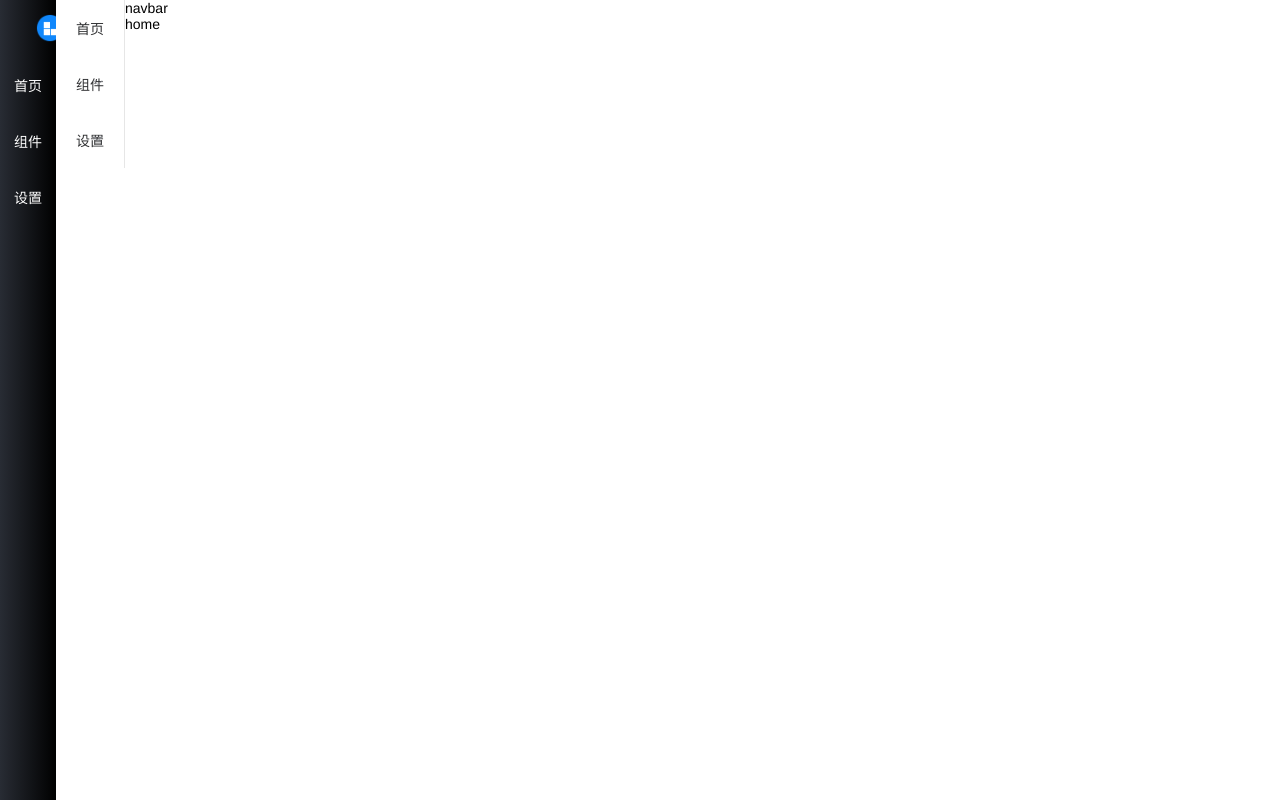
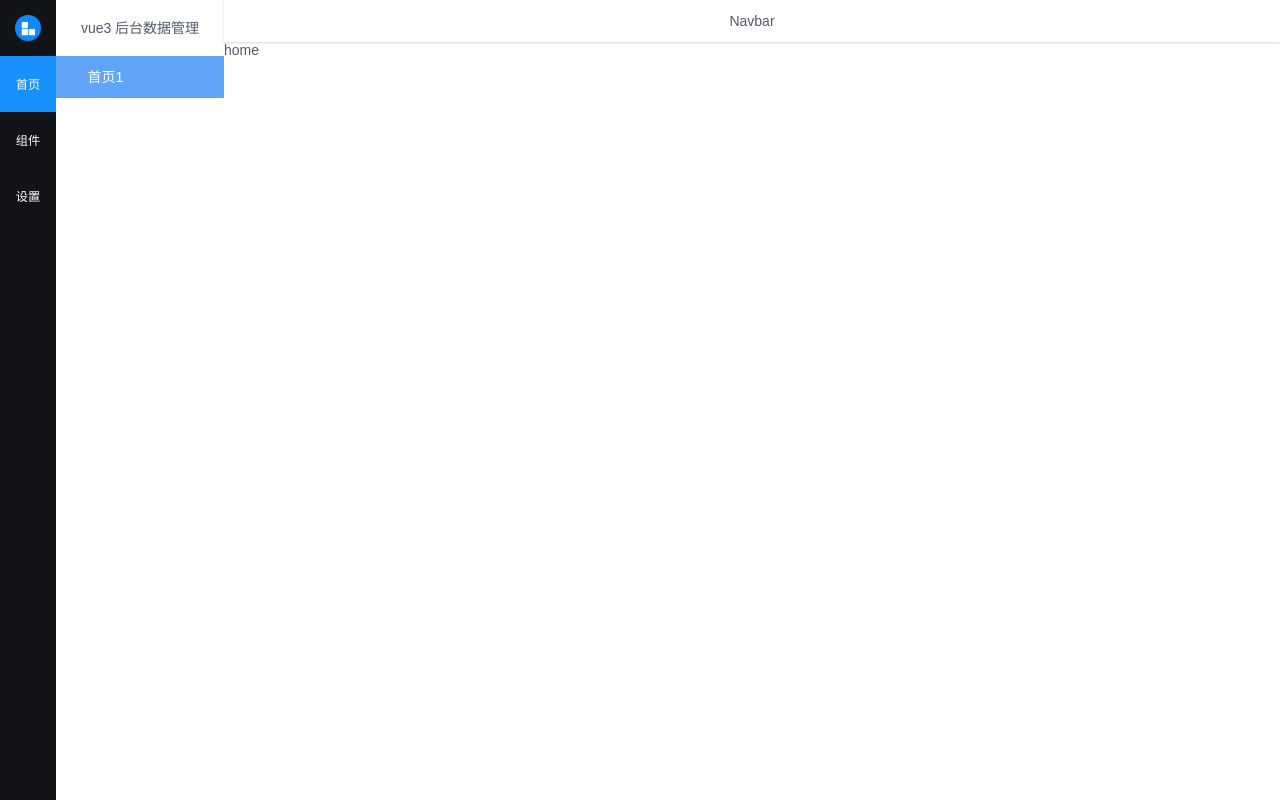
Before and after one commit to ljxyaly/vue3-element-admin, a Vue app: page /#/home in a window 1280 px wide. Built offline with nearby package versions, Linux system fonts and the light colour scheme; a small style sheet from the web is missing.

Commit message:
sidebar修改

```diff
--- a/index.html
+++ b/index.html
@@ -15,11 +15,13 @@
         font-size: 14px;
       }
       #app {
-        font-family: Avenir, Helvetica, Arial, sans-serif;
+        /* font-family: Avenir, Helvetica, Arial, sans-serif; */
+        font-family: PingFang SC,Arial,Microsoft YaHei,sans-serif;
         -webkit-font-smoothing: antialiased;
         -moz-osx-font-smoothing: grayscale;
         height: 100vh;
         overflow: hidden;
+        color: #515a6e;
       }
     </style>
     <script type="module" src="/src/main.js"></script>
--- a/src/layout/components/Navbar.vue
+++ b/src/layout/components/Navbar.vue
@@ -1,6 +1,6 @@
 <template>
-  <div>
-    navbar
+  <div class="h-12 flex items-center justify-center shadow">
+    Navbar
   </div>
 </template>
 
--- a/src/layout/components/Sidebar.vue
+++ b/src/layout/components/Sidebar.vue
@@ -1,16 +1,34 @@
 <template>
   <div class="sidebar_left h-full w-16">
     <div class="logo_wrap h-16 flex flex-col items-center justify-center">
-      <img src="/logo.png" class="w-8">
+      <img src="/logo.png" class="w-8" />
     </div>
     <el-scrollbar>
-      <div v-for="(item, index) in routes" :key="index" class="w-16 h-16 flex flex-col items-center justify-center">
-        <div class="iconfont mb-1" :class="[item.meta.icon]"></div>
-        <div class="">{{ item.meta.title }}</div>
+      <div
+        v-for="(item, index) in routes"
+        :key="index"
+        class="
+          w-16
+          h-16
+          flex flex-col
+          items-center
+          justify-center
+          cursor-pointer
+          item
+          transition-all
+          duration-300
+        "
+        :class="{
+          active: checkedActiveWrapMenu(item),
+        }"
+        @click="toPage(item)"
+      >
+        <div class="iconfont mb-1 text-lg" :class="[item.meta.icon]"></div>
+        <div class="text-sm">{{ item.meta.title }}</div>
       </div>
     </el-scrollbar>
   </div>
-  <div class="sidebar_right h-full">
+  <!-- <div class="sidebar_right h-full w-48">
     <el-scrollbar>
       <el-menu
         unique-opened
@@ -30,14 +48,14 @@
               v-for="(subItem, subIndex) in item.children"
               :key="subIndex"
               :index="subItem.path"
-              @click="toPage(subItem.path)"
+              @click="toPage(subItem)"
               >{{ subItem.meta.title }}</el-menu-item
             >
           </el-submenu>
           <el-menu-item
             v-if="item.children.length === 1"
             :index="item.children[0].path"
-            @click="toPage(item.path)"
+            @click="toPage(item)"
           >
             <i class="iconfont" :class="[item.children[0].meta.icon]" />
             <template #title
@@ -47,28 +65,122 @@
         </div>
       </el-menu>
     </el-scrollbar>
+  </div> -->
+  <div class="sidebar_right h-full w-48">
+    <div class="h-16 flex flex-col items-center justify-center">
+      vue3 后台数据管理
+    </div>
+    <el-scrollbar>
+      <!-- <el-menu
+        unique-opened
+        :default-active="state.defaultActive"
+        @open="handleOpen"
+        @close="handleClose"
+        router
+        :collapse="layoutStore.sidebar.collapse"
+      >
+        <div v-for="(item, index) in getInnerMenu" :key="index">
+          <el-menu-item
+            :index="item.path"
+            @click="toPage(item)"
+          >
+            <i class="iconfont" :class="[item.meta.icon]" />
+            <template #title
+              ><span>{{ item.meta.title }}</span></template
+            >
+          </el-menu-item>
+        </div>
+      </el-menu> -->
+      <div v-for="(item, index) in getInnerMenu" :key="index">
+        <div>
+          <div
+            class="
+              pl-6
+              pr-6
+              flex
+              items-center
+              justify-start
+              h-12
+              cursor-pointer
+              transition-all
+              hover:bg-blue-400
+              hover:text-white
+            "
+            :class="{ 'bg-blue-400': item.path === activeMenu, 'text-white': item.path === activeMenu }"
+          >
+            <i class="iconfont mr-3" :class="[item.meta.icon]" />
+            <span>{{ item.meta.title }}</span>
+          </div>
+        </div>
+      </div>
+    </el-scrollbar>
   </div>
+  <!-- <div>
+    <div class="sidebar_left h-full w-52">
+      <div class="logo_wrap h-16 flex flex-col items-center justify-center">vue3 后台数据管理</div>
+      <el-scrollbar>
+        <div v-for="(item, index) in routes" :key="index">
+          <div v-if="item.children.length === 1" class="pl-6 pr-6 flex items-center justify-start h-12 cursor-pointer transition-all hover:bg-blue-500">
+            <i class="iconfont mr-3" :class="[item.meta.icon]" />
+            <span>{{ item.meta.title }}</span>
+          </div>
+          <div v-if="item.children.length > 1">
+            <div class="pl-6 pr-6 flex items-center justify-between h-12 cursor-pointer transition-all hover:bg-blue-500">
+              <span>
+                <i class="iconfont mr-3" :class="[item.meta.icon]" />
+                <span>{{ item.meta.title }}</span>
+              </span>
+              <i class="el-icon-arrow-right" />
+            </div>
+            <div class="pl-6 pr-6 flex justify-center items-center flex-wrap">
+              <div v-for="(subItem, subIndex) in item.children" :key="subIndex" class="w-3/6 leading-10">
+                <span class="p-2 mt-1 mb-1 text-sm transition-all cursor-pointer rounded-sm hover:bg-blue-500" @click="toPage(subItem)">{{ subItem.meta.title }}</span>
+              </div>
+            </div>
+          </div>
+        </div>
+      </el-scrollbar>
+    </div>
+  </div> -->
 </template>
 
 <script setup>
-import { computed } from "vue";
-import { useRoute } from "vue-router";
+import { computed, reactive } from "vue";
+import { useRoute, useRouter, onBeforeRouteUpdate } from "vue-router";
 import { routes } from "@/router";
 import { useLayoutStore } from "@/store/layout.js";
 
+const router = useRouter();
+const route = useRoute();
+
 // 获取激活的菜单
 const activeMenu = computed(() => {
-  const route = useRoute();
   const { meta, path } = route;
-  if (meta.activeMenu) {
-    return meta.activeMenu;
-  }
   return path;
+});
+
+// 获取内层菜单
+const getInnerMenu = computed(() => {
+  const { path } = route;
+  const arr = routes.filter((item) => {
+    return item.children.some((subItem) => {
+      return subItem.path === path;
+    });
+  });
+  return arr.length === 1 ? arr[0].children : [];
 });
 
 const layoutStore = useLayoutStore();
 
-console.log(routes, activeMenu);
+// 检测外层激活菜单
+const checkedActiveWrapMenu = (routeItem) => {
+  if (routeItem.children && Array.isArray(routeItem.children)) {
+    return routeItem.children.some((item) => {
+      return item.path === activeMenu.value;
+    });
+  }
+  return false;
+};
 
 function handleOpen(e) {
   // console.log(e);
@@ -76,20 +188,35 @@ function handleOpen(e) {
 function handleClose(e) {
   // console.log(e);
 }
-function toPage(e) {
-  // console.log(e);
-  // router.push({
-  //   path: e,
-  // });
+function toPage(item) {
+
+  item.redirect
+    ? router.push({ path: item.redirect })
+    : router.push({ path: item.path });
+    console.log(activeMenu)
 }
+const state = reactive({
+  defaultActive: route.path,
+});
+
+// 路由更新时
+onBeforeRouteUpdate((to) => {
+  console.log(to);
+  state.defaultActive = to.path;
+});
 </script>
 
 <style lang="postcss" scoped>
-.sidebar_left{
-  background: linear-gradient(90deg,#282c34,#000);
+.sidebar_left {
+  /* background: linear-gradient(90deg, #ecf0f8, #000); */
+  background: #111316;
   color: #fff;
-  .logo_wrap{
-    width: 100px;
+  .item.active {
+    background: #1890ff;
   }
 }
+.sidebar_right {
+  background: #fff;
+  /* color: #fff; */
+}
 </style>
--- a/src/router/index.js
+++ b/src/router/index.js
@@ -10,26 +10,27 @@ export const routes = [
     meta: { title: '首页', icon: 'icon-dash-board' },
     children: [
       {
-        path: 'home',
+        path: '/home',
         component: () => import('@/views/home.vue'),
         name: 'Home',
-        meta: { title: '首页', icon: 'icon-dash-board' }
+        meta: { title: '首页1', icon: 'icon-dash-board' }
       }
     ]
   },
   {
     path: '/comp',
+    redirect: '/comp/index1',
     component: layout,
-    meta: { title: '组件', icon: 'icon-dash-board' },
+    meta: { title: '组件', icon: 'icon-evaluationTem-menu' },
     children: [
       {
-        path: '/index1',
+        path: '/comp/index1',
         component: () => import('@/views/comp/index1.vue'),
         name: 'CompIndex1',
         meta: { title: '组件1', icon: 'icon-dash-board' }
       },
       {
-        path: '/index2',
+        path: '/comp/index2',
         component: () => import('@/views/comp/index2.vue'),
         name: 'CompIndex2',
         meta: { title: '组件2', icon: 'icon-dash-board' }
@@ -38,17 +39,18 @@ export const routes = [
   },
   {
     path: '/setting',
+    redirect: '/setting/index1',
     component: layout,
-    meta: { title: '设置', icon: 'icon-dash-board' },
+    meta: { title: '设置', icon: 'icon-setting-filling' },
     children: [
       {
-        path: '/index1',
+        path: '/setting/index1',
         component: () => import('@/views/setting/index1.vue'),
         name: 'SettingIndex1',
         meta: { title: '设置1', icon: 'icon-dash-board' }
       },
       {
-        path: '/index2',
+        path: '/setting/index2',
         component: () => import('@/views/setting/index2.vue'),
         name: 'SettingIndex2',
         meta: { title: '设置2', icon: 'icon-dash-board' }
```
